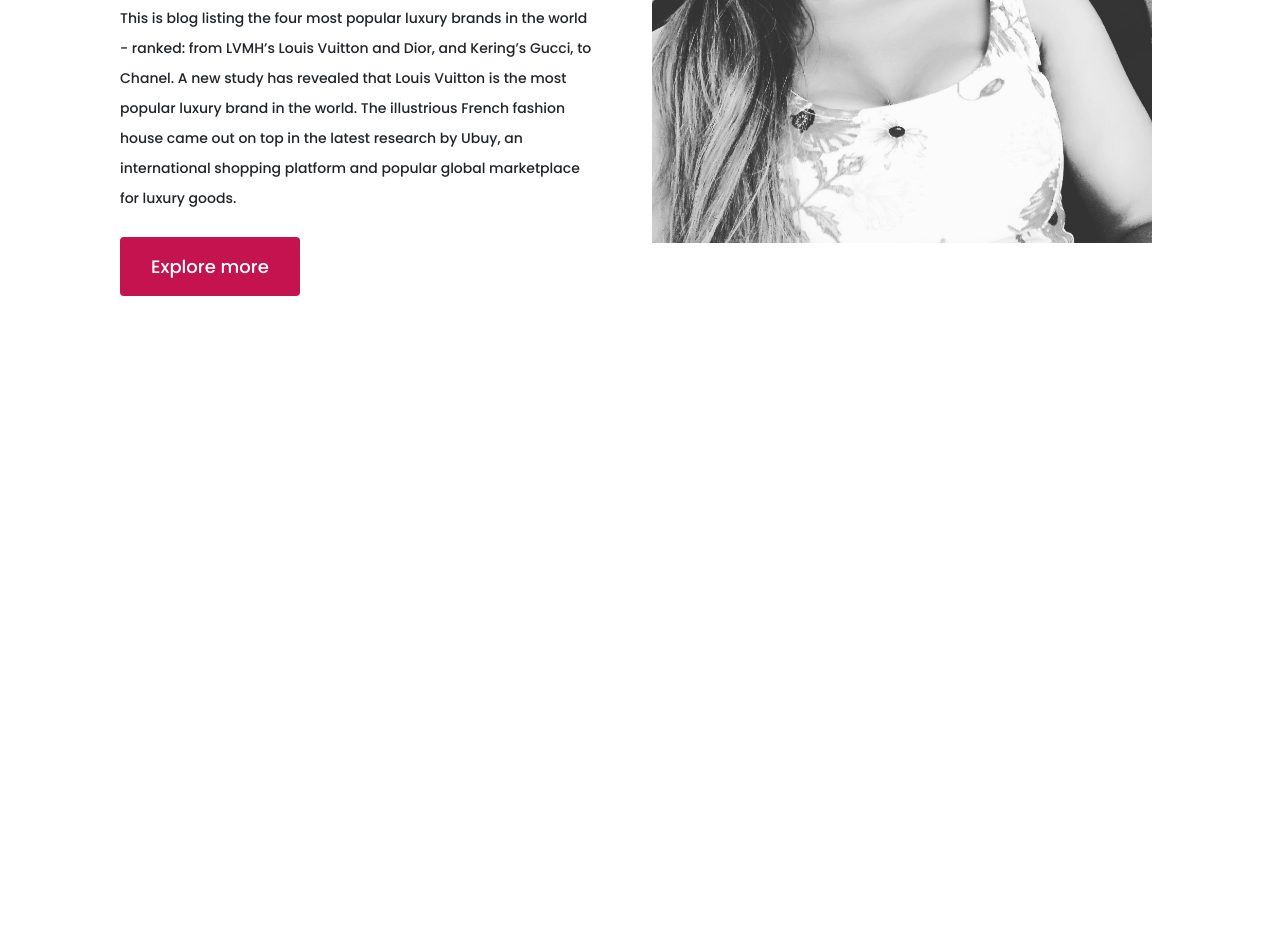
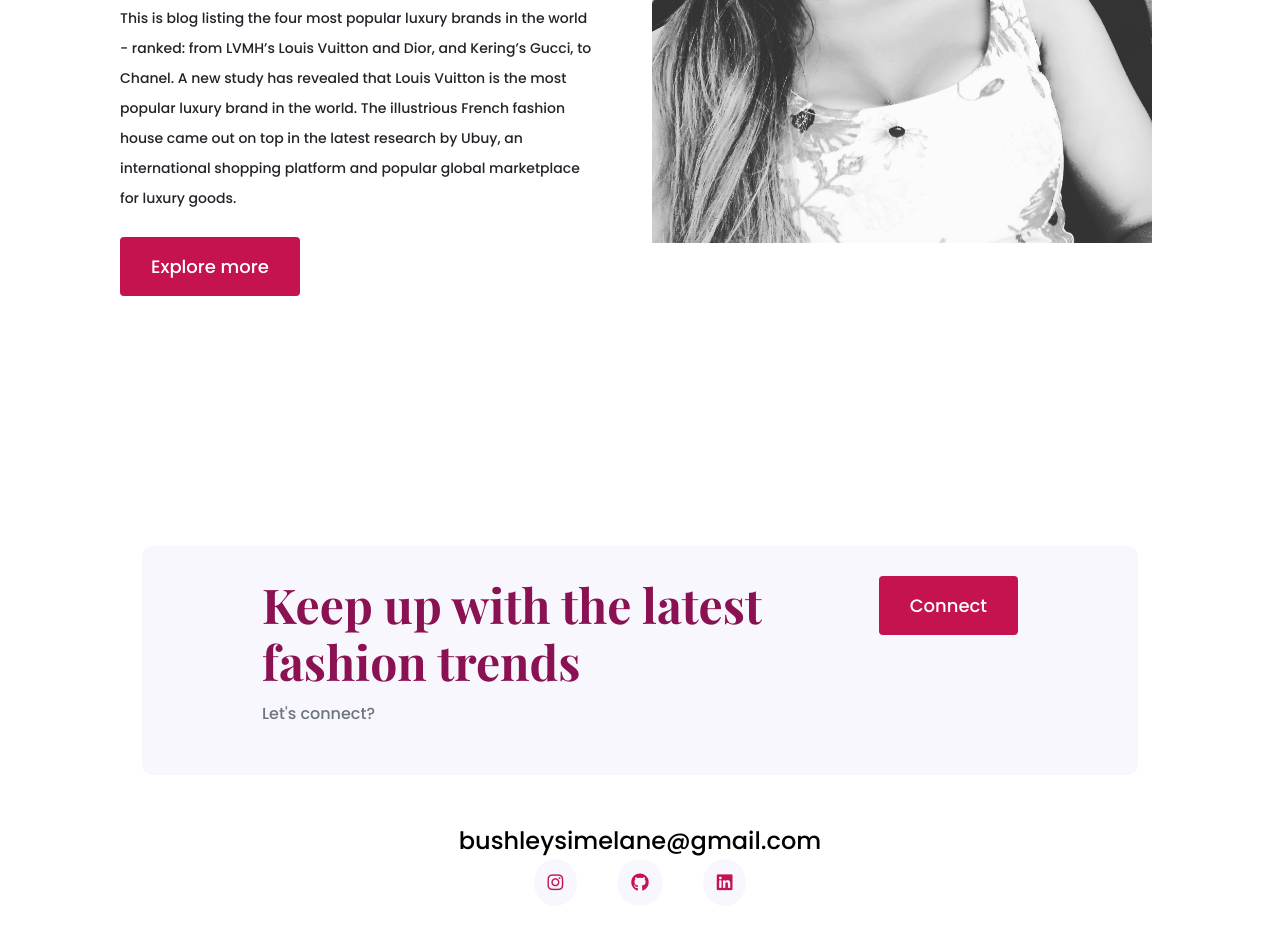
Before and after one commit to DutchieBadass/portfolio-project, a plain HTML site: page index.html in a window 1280 px wide. Shown: the part 1329-2259 px from the top of the page. Before the commit the page ends 1815 px from the top, so only its background shows below. Drawn offline with nearby package versions, Linux system fonts and the light colour scheme.

Commit message:
Injected the  html footer

```diff
--- a/index.html
+++ b/index.html
@@ -34,11 +34,7 @@
   <body>
     <div class="container">
       <nav class="d-flex justify-content-between">
-        <img
-          src="/images/logo.png"
-          class="logo d-none d-md-block"
-          alt="logo"
-        />
+        <img src="/images/logo.png" class="logo d-none d-md-block" alt="logo" />
         <ul>
           <li class="active">
             <a href="/">Home</a>
@@ -85,5 +81,39 @@
         </div>
       </div>
     </div>
+    <div class="container">
+      <footer>
+        <div
+          class="contact-box d-flex justify-content-between mb-5 d-none d-md-flex"
+        >
+          <div>
+            <h4>Keep up with the latest fashion trends</h4>
+            <p class="text-muted">Let's connect?</p>
+          </div>
+          <div>
+            <a href="" class="btn btn-branding">Connect</a>
+          </div>
+        </div>
+        <div class="d-flex justify-content-center">
+          <a
+            href="mailto:bushleysimelane@gmail.com"
+            class="email-link"
+            target="_blank"
+            >bushleysimelane@gmail.com</a
+          >
+        </div>
+        <div class="social-media-links d-flex justify-content-center">
+          <a href="https://instagram/bushley_simelane" target="_blank"
+            ><i class="fab fa-instagram"></i></a
+          ><a href="https://github.com/DutchieBadass" target="_blank"
+            ><i class="fa-brands fa-github"></i></a
+          ><a
+            href="https://www.linkedin.com/in/nobuhle-simelane-b076bb159/"
+            target="_blank"
+            ><i class="fa-brands fa-linkedin"></i
+          ></a>
+        </div>
+      </footer>
+    </div>
   </body>
 </html>
--- a/styles/portfolio.css
+++ b/styles/portfolio.css
@@ -28,6 +28,10 @@ h6 {
 h2 {
   font-size: 64px;
   color: black;
+}
+
+h4 {
+  font-size: 48px;
 }
 
 p {
@@ -130,6 +134,42 @@ nav li.active a {
   color: var(--branding-color);
 }
 
+footer {
+  margin: 60px;
+}
+
+footer .contact-box {
+  background-color: var(--secondary-color);
+  padding: 30px 120px;
+  border-radius: 10px;
+}
+
+footer .email-link {
+  text-decoration: none;
+  color: black;
+  font-size: 24px;
+  text-align: center;
+}
+
+footer .email-link:hover {
+  color: var(--branding-color);
+}
+
+footer .social-media-links a {
+  margin: 0 20px;
+  color: var(--branding-color);
+  background-color: var(--secondary-color);
+  padding: 10px 14px;
+  font-size: 18px;
+  border-radius: 50%;
+  transition: all 100ms ease-in-out;
+}
+
+footer .social-media-links a:hover {
+  color: white;
+  background-color: var(--branding-color);
+}
+
 @media (max-with: 900px) {
   h1 {
     font-size: 46px;
@@ -139,6 +179,12 @@ nav li.active a {
   h2 {
     font-size: 44px;
   }
+
+
+  nav a {
+    font-size: 12px;
+  }
+
   .project-description {
     padding: 0;
     text-align: center;
@@ -153,7 +199,7 @@ nav li.active a {
     padding: 0;
   }
 
-  nav a {
-    font-size: 12px;
+  footer .contact-box {
+    padding: 30px;
   }
 }
```
